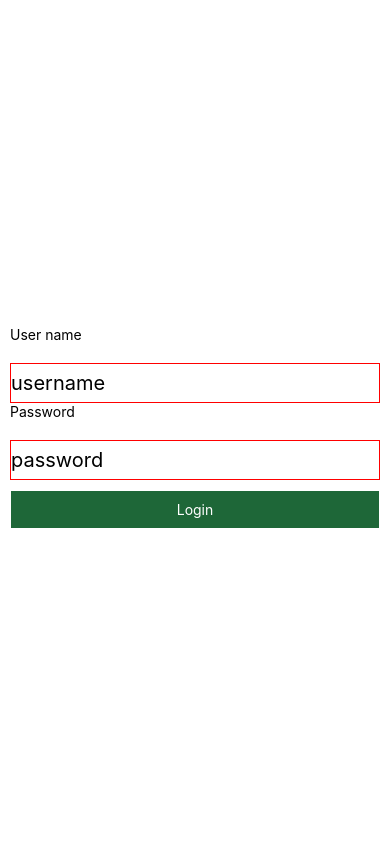
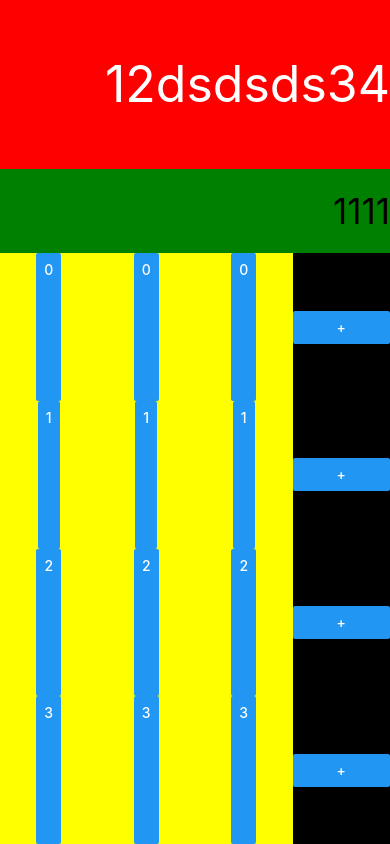
Before and after one commit to Denaindra/React-Native-App, a React Native app in the folder ReactNativeSampleApp/: screen / in a window 390 px wide. Built offline with nearby package versions, Linux system fonts and the light colour scheme.

Commit message:
setup flex layout

```diff
--- a/ReactNativeSampleApp/App.js
+++ b/ReactNativeSampleApp/App.js
@@ -34,27 +34,42 @@ loginButtonPress = () =>{
   render(){
     return(
       <View style={style.container}>
-        <View >
-            <Text style={style.UserFeild}>{this.state.userName}</Text>
-        </View>
-        <Text>User name</Text>
-          <TextInput style={style.textInput}
-          placeholder='username'
-
-          onChangeText = {this.handleEmail}
-          />
-          <Text>Password</Text>
-          <TextInput style={style.textInput}
-          secureTextEntry='true'
-          onChangeText = {this.handlePassword}
-          placeholder='password'/>
-        <TouchableOpacity
-          style={style.loginScreenButton}
-          onPress={this.loginButtonPress}
-          underlayColor='#fff'>
-          <Text style={style.loginText}>Login</Text>
-          </TouchableOpacity>
-
+          <View style={style.result}>
+            <Text style={style.resultText}>12dsdsds34</Text>
+          </View>
+           <View style={style.calculation}>
+           <Text style={style.calculationText}>1111</Text>
+           </View>
+           <View style={style.buttons}>
+              <View style={style.numbers}>
+                <View style={style.row}>
+                   <Button title="0" />
+                   <Button title="0" />
+                   <Button title="0" />
+                </View>
+                <View style={style.row}>
+                   <Button title="1" />
+                   <Button title="1" />
+                   <Button title="1" />
+                </View>
+                <View style={style.row}>
+                   <Button title="2" />
+                   <Button title="2" />
+                   <Button title="2" />
+                </View>
+                <View style={style.row}>
+                   <Button title="3" />
+                   <Button title="3" />
+                   <Button title="3" />
+                </View>
+              </View>
+              <View style={style.operations}>
+                 <Button title="+"/>
+                 <Button title="+"/>
+                 <Button title="+"/>
+                 <Button title="+"/>
+              </View>
+           </View>
       </View>
     )
   }
@@ -63,44 +78,49 @@ loginButtonPress = () =>{
 const style = StyleSheet.create({
   container: {
     flex:1,
-
+    justifyContent:'center'
+  },
+  resultText:{
+    fontSize:50,
+    color:'white',
+  },
+  calculationText:{
+   fontSize:35,
+  },
+  row:{
+      flexDirection:'row',
+      flex:1,
+      justifyContent:'space-around',
+      alignItems:'stretch'
+  },
+  result:{
+    flex:2,
+    alignItems:'flex-end',
     justifyContent:'center',
-    marginRight:10,
-    marginLeft:10,
+    backgroundColor:'red'
   },
-  UserFeild:{
-   fontSize:30,
-   textAlign:'center',
-   marginTop:10,
-   fontWeight:'bold',
+  calculation:{
+    flex:1,
+    backgroundColor:'green',
+    alignItems:'flex-end',
+    justifyContent:'center',
+  },
+  buttons:{
+    flex:7,
+    flexDirection:'row',
+    backgroundColor:'purple',
 
   },
-  textInput:{
-    marginTop:20,
-
-    borderColor:'red',
-     height:40,
-     fontSize:20,
-     borderWidth: 1
+  numbers:{
+   flex:3,
+   backgroundColor:'yellow',
 
   },
-  text:{
-     fontSize:50,
-     fontWeight:'bold',
-  },
-  loginScreenButton:{
+  operations:{
+      flex:1,
+      backgroundColor:'black',
+      justifyContent:'space-around',
+      alignItems:'stretch'
+  }
 
-    marginTop:10,
-    paddingTop:10,
-    paddingBottom:10,
-    backgroundColor:'#1E6738',
-    borderWidth: 1,
-    borderColor: '#fff'
-  },
-  loginText:{
-      color:'#fff',
-      textAlign:'center',
-      paddingLeft : 10,
-      paddingRight : 10
-  }
 });
```
